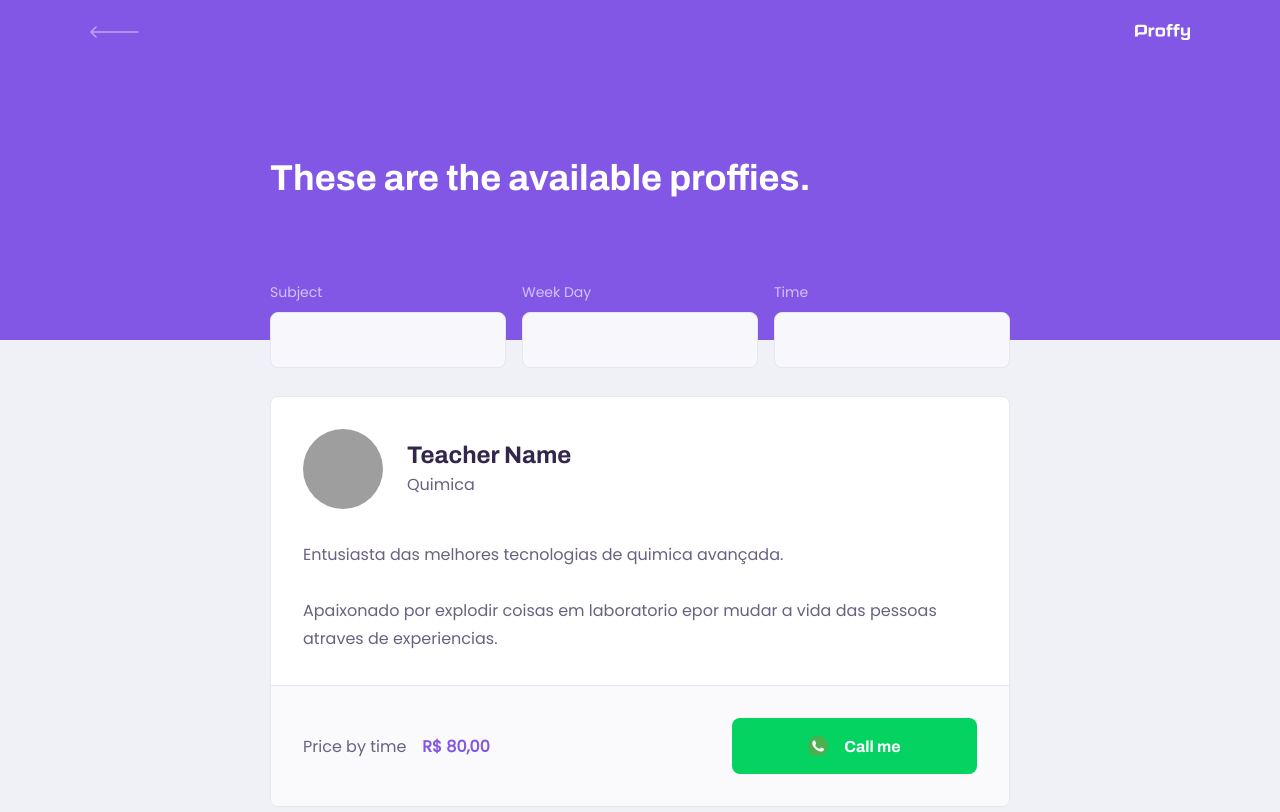
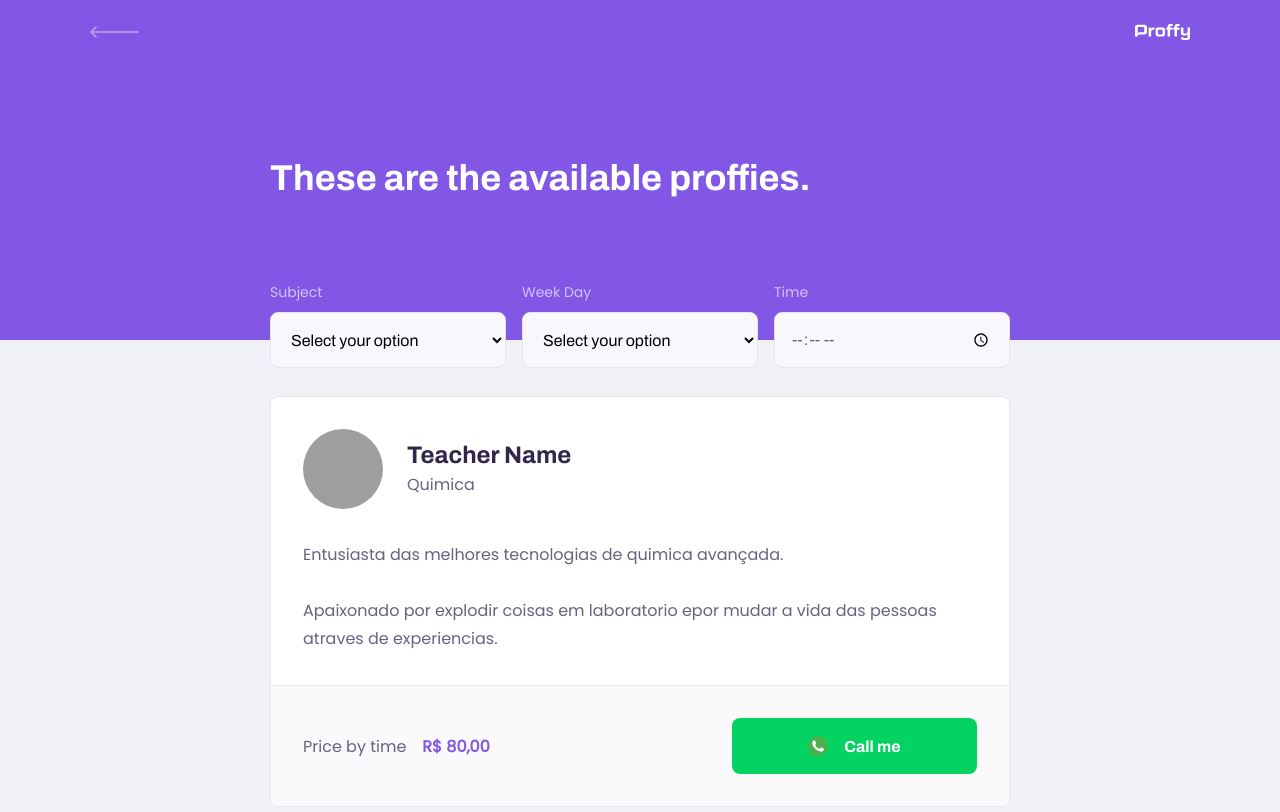
Before and after one commit to NatalNW/proffy, a React (Create React App) app in the folder web/: page /study in a window 1280 px wide. Shown: the top 812 px of the page. Built offline with nearby package versions, Linux system fonts and the light colour scheme; grey boxes are pictures that could not be loaded.

Commit message:
create a select component

```diff
--- /dev/null
+++ b/web/src/components/Select/index.tsx
@@ -0,0 +1,28 @@
+import React, { SelectHTMLAttributes } from 'react';
+
+import './style.css'
+
+interface SelectProps extends SelectHTMLAttributes<HTMLSelectElement> {
+    name: string;
+    label: string;
+    options: Array<{
+        value: string;
+        label: string;
+    }>
+}
+
+const Select: React.FC<SelectProps> = ({ label, name, options, ...rest }) => {
+    return (
+        <div className="select-block">
+            <label htmlFor={name}>{label}</label>
+            <select id={name} {...rest}>
+                <option value="" disabled selected hidden>Select your option</option>
+                {options.map(option => {
+                    return <option key={option.value} value={option.value}>{option.label}</option>
+                })}
+            </select>
+        </div>
+    );
+}
+
+export default Select;
--- /dev/null
+++ b/web/src/components/Select/style.css
@@ -0,0 +1,34 @@
+.select-block {
+    position: relative;
+}
+
+.select-block + .select-block {
+    margin-top: 1.4rem;
+}
+
+.select-block label {
+    font-size: 1.4rem;
+}
+
+.select-block select {
+    width: 100%;
+    height: 5.6rem;
+    margin-top: 0.8rem;
+    border-radius: 0.8rem;
+    background: var(--color-input-background);
+    border: 1px solid var(--color-line-in-white);
+    outline: 0;
+    padding: 0 1.6rem;
+    font: 1.6rem Archivo;
+}
+
+.select-block:focus-within::after {
+    width: calc(100% - 3.2rem);
+    height: 2px;
+    content: '';
+    background: var(--color-primary-light);
+    position: absolute;
+    left: 1.6rem;
+    right: 1.6rem;
+    bottom: 0;
+}
--- a/web/src/pages/Teacher/Form/index.tsx
+++ b/web/src/pages/Teacher/Form/index.tsx
@@ -5,6 +5,7 @@
 import warningIcon from '../../../assets/images/icons/warning.svg';
 import './style.css'
 import Textarea from '../../../components/TextArea';
+import Select from '../../../components/Select';
 
 function TeacherForm() {
     return (
@@ -24,7 +25,20 @@
                 </fieldset>
                 <fieldset>
                     <legend>About the class</legend>
-                    <Input name="subject" label="Subject" />
+                    <Select
+                        name="subject"
+                        label="Subject"
+                        options={[
+                            { value: 'Philosophy', label: 'Philosophy' },
+                            { value: 'Biology', label: 'Biology' },
+                            { value: 'Arts', label: 'Arts' },
+                            { value: 'Algorithms', label: 'Algorithms' },
+                            { value: 'Math', label: 'Math' },
+                            { value: 'History', label: 'History' },
+                            { value: 'Geography', label: 'Geography' },
+                            { value: 'Physics', label: 'Physics' },
+                        ]}
+                    />
                     <Input name="cost" label="Class price per time" />
                 </fieldset>
 
--- a/web/src/pages/Teacher/Form/style.css
+++ b/web/src/pages/Teacher/Form/style.css
@@ -38,7 +38,8 @@
     border-bottom: 1px solid var(--color-line-in-white);
 }
 
-#page-teacher-form main fieldset .input-block + .textarea-block {
+#page-teacher-form main fieldset .input-block + .textarea-block,
+#page-teacher-form main fieldset .select-block + .input-block {
     margin-top: 2.4rem;
 }
 
--- a/web/src/pages/Teacher/List/index.tsx
+++ b/web/src/pages/Teacher/List/index.tsx
@@ -1,6 +1,8 @@
 import React from 'react';
 import PageHeader from '../../../components/PageHeader';
 import TeacherItem from '../../../components/TeacherItem';
+import Input from '../../../components/Input';
+import Select from '../../../components/Select';
 
 import './style.css'
 
@@ -9,18 +11,34 @@
         <div id="page-teacher-list" className="container">
             <PageHeader title="These are the available proffies.">
                 <form action="" id="search-teachers">
-                    <div className="input-block">
-                        <label htmlFor="subject">Subject</label>
-                        <input type="text" id="subject"/>
-                    </div>
-                    <div className="input-block">
-                        <label htmlFor="week_day">Week Day</label>
-                        <input type="text" id="week_day"/>
-                    </div>
-                    <div className="input-block">
-                        <label htmlFor="time">Time</label>
-                        <input type="text" id="time"/>
-                    </div>
+                    <Select
+                        name="subject"
+                        label="Subject"
+                        options={[
+                            { value: 'Philosophy', label: 'Philosophy' },
+                            { value: 'Biology', label: 'Biology' },
+                            { value: 'Arts', label: 'Arts' },
+                            { value: 'Algorithms', label: 'Algorithms' },
+                            { value: 'Math', label: 'Math' },
+                            { value: 'History', label: 'History' },
+                            { value: 'Geography', label: 'Geography' },
+                            { value: 'Physics', label: 'Physics' },
+                        ]}
+                    />
+                    <Select
+                        name="week_day"
+                        label="Week Day"
+                        options={[
+                            { value: '0', label: 'Monday' },
+                            { value: '1', label: 'Tuesday' },
+                            { value: '2', label: 'Wednesday' },
+                            { value: '3', label: 'Thursday' },
+                            { value: '4', label: 'Friday' },
+                            { value: '5', label: 'Saturday' },
+                            { value: '6', label: 'Sunday' },
+                        ]}
+                    />
+                    <Input type="time" name="tme" label="Time" />
                 </form>
             </PageHeader>
 
--- a/web/src/pages/Teacher/List/style.css
+++ b/web/src/pages/Teacher/List/style.css
@@ -29,7 +29,8 @@
         bottom: -28px;
     }
 
-    #search-teachers .input-block + .input-block {
+    #search-teachers .input-block + .input-block,
+    #search-teachers .select-block + .select-block {
         margin-top: 0;
     }
 
```
